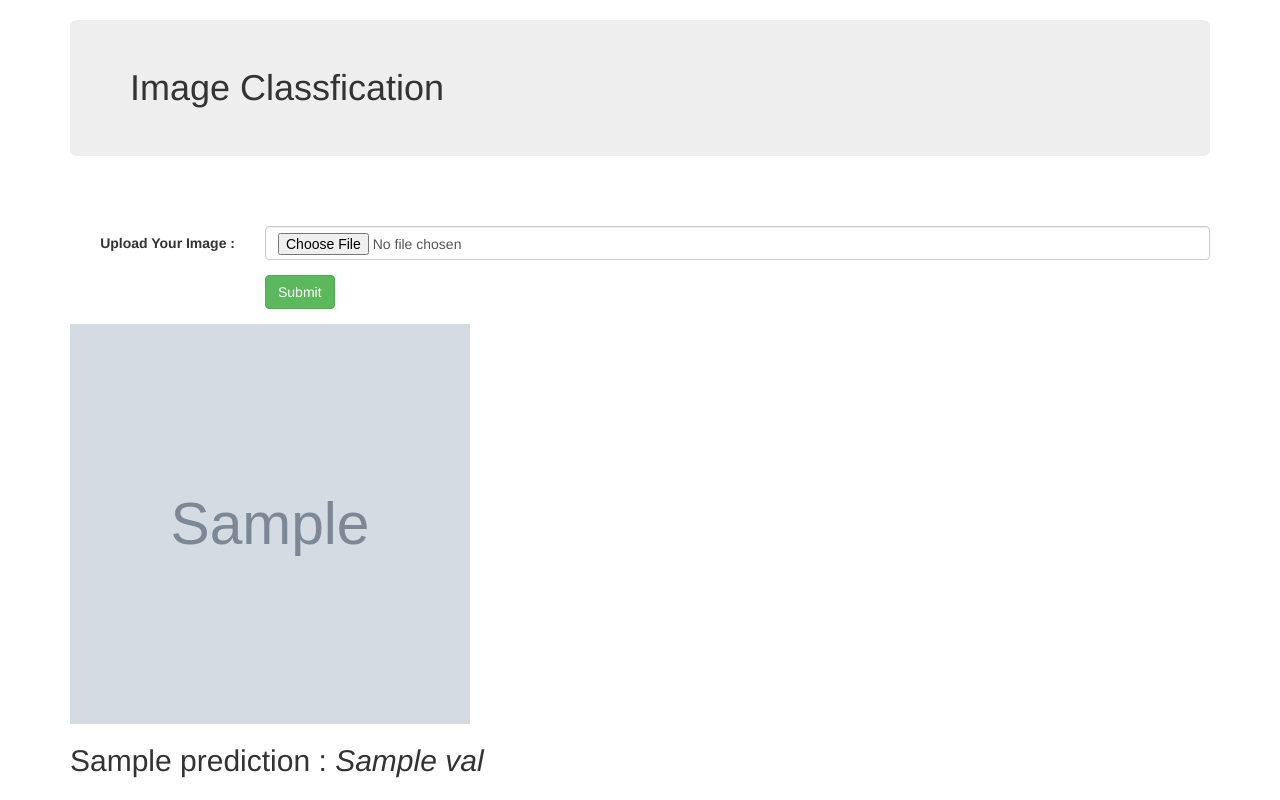
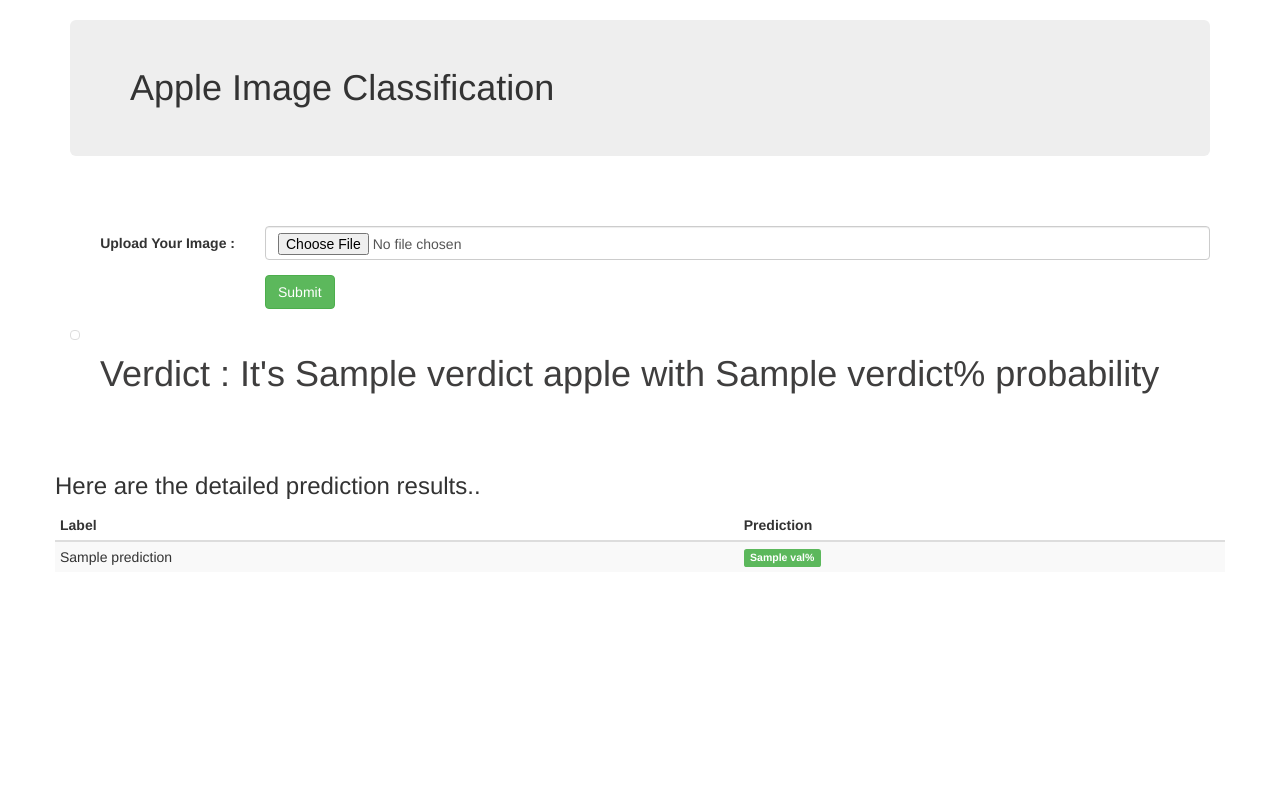
Before and after one commit to mfahadm8/flask-tensorflow-ngnix-dockerized-model-deployment, a Flask app: template flask_app/templates/home.html in a window 1280 px wide. Run offline with Flask 2, Linux system fonts and the light colour scheme; the template is opened without the code that fills it: most values are stand-ins (such as "Sample title", 1, 10 or a date in 2020); grey boxes marked "Sample" are stand-in pictures; some libraries are stand-ins or nearby versions.

Commit message:
minor bugs resolved, html updated

```diff
--- a/flask_app/app.py
+++ b/flask_app/app.py
@@ -2,13 +2,14 @@ from flask import Flask, render_template, request
 import cv2
 import tensorflow as tf
 import numpy as np
+from operator import itemgetter
 
 # from keras.models import load_model
 # from keras.preprocessing import image
 
 server = Flask(__name__)
 
-labels={0:"blotch",1:"normal",2:"rotten",3:"scab"}
+labels=["blotch","normal","rotten","scab"]
 # Load the TFLite model and allocate tensors
 interpreter = tf.lite.Interpreter(model_path="84_percent_accuracy.tflite")
 interpreter.allocate_tensors()
@@ -51,7 +52,7 @@ def predict_label(img_path):
 	output_data = interpreter.get_tensor(output_details[0]['index'])
 	minval=min(output_data[0])
 	maxval=max(output_data[0])
-	results=[round((i-minval)/(minval+maxval),2) for i in output_data[0]]
+	results=[round(((i-minval)/(minval+maxval)*100),2) for i in output_data[0]]
 	output_map=[ i for i in zip(labels,results)]
 	# print(round(results[2],2))
 	# print("For file {}, the output is {}".format("file", results))
@@ -81,10 +82,11 @@ def get_hours():
 		img.save(img_path)
 
 		p = predict_label(img_path)
+		# verdict=max(p,key=p.get)
+		verdict=max(p,key=itemgetter(1))
 
 
-
-	return render_template("home.html", prediction = p, img_path = img_path)
+	return render_template("home.html", prediction = p, img_path = img_path,verdict=verdict)
 
 
 
--- a/flask_app/templates/home.html
+++ b/flask_app/templates/home.html
@@ -1,18 +1,24 @@
 <!DOCTYPE html>
 <html lang="en">
 <head>
-  <title>Image Classification</title>
+  <title>Apple Image Classification</title>
   <meta charset="utf-8">
   <meta name="viewport" content="width=device-width, initial-scale=1">
   <link rel="stylesheet" href="https://maxcdn.bootstrapcdn.com/bootstrap/3.4.1/css/bootstrap.min.css">
   <script src="https://ajax.googleapis.com/ajax/libs/jquery/3.5.1/jquery.min.js"></script>
   <script src="https://maxcdn.bootstrapcdn.com/bootstrap/3.4.1/js/bootstrap.min.js"></script>
 </head>
+
+<style>
+
+  </style>
 <body>
 
 <div class="container">
-  <h1 class="jumbotron bg-primary">Image Classfication</h1>
+
+  <h1 class="jumbotron bg-primary">Apple Image Classification</h1>
   <br><br>
+
   <form class="form-horizontal" action="/submit" method="post" enctype="multipart/form-data">
 
     <div class="form-group">
@@ -28,21 +34,48 @@
       </div>
     </div>
   </form>
+  {% if verdict %}
+  <div class="media">
+    <span class="media-left">
+      <img  src="{{img_path}}" class="img-thumbnail" height="50px" width="50px">
+    </span>
+    <div class="media-body">
+      <h1 style="color:rgb(63, 62, 62); padding:10px">Verdict : It's {{verdict[0]}} apple with {{verdict[1]}}% probability</h1>
+    </div>
+</div>
+
+  {% endif %}
 
 	{% if prediction %}
+  	<div class="row">
+		<div class="span5">
+    <br/>
+    <br/>
+    <h3>Here are the detailed prediction results..</h3>
+            <table class="table table-striped table-condensed">
+                  <thead>
+                  <tr>
+                      <th>Label</th>
+                      <th>Prediction</th>
+                  </tr>
+              </thead>
+                <tbody>
+
+
   {% for label,val in prediction %}
-  <img src="{{img_path}}" height="400px" width="400px">
-	<h2> {{label}}   : <i> {{val}} </i></h2>
+
+	<!-- <h2> {{label}}   : <i> {{val*100}} % </i></h2> -->
+  <tr>
+    <td>{{label}}</td>
+  <td><span class="label label-success"> {{val}}%</span></td>
+</tr>
   {% endfor %}
+</tbody>
+</table>
+</div>
 	{% endif %}
 
 </div>
 
-
-
-
-
-
-
 </body>
 </html>
```
Also changed, not shown: 1 other file.
